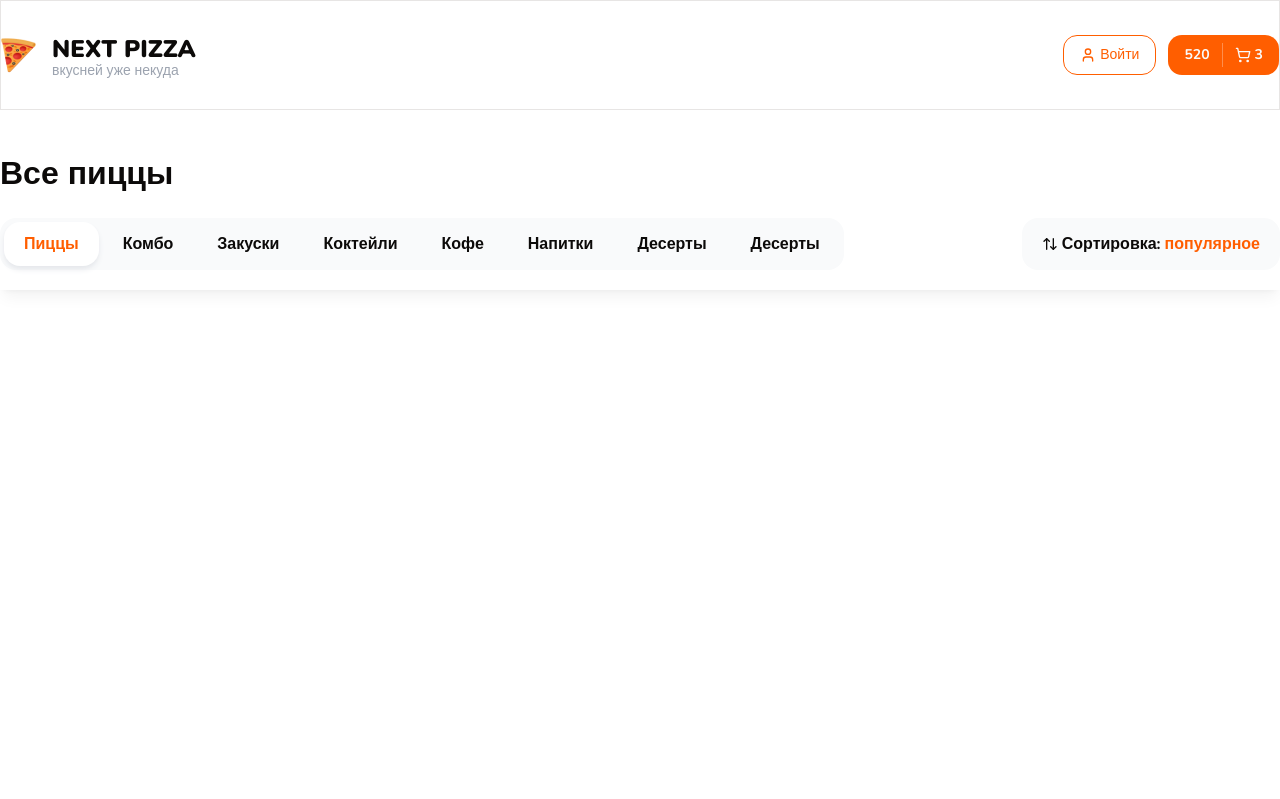
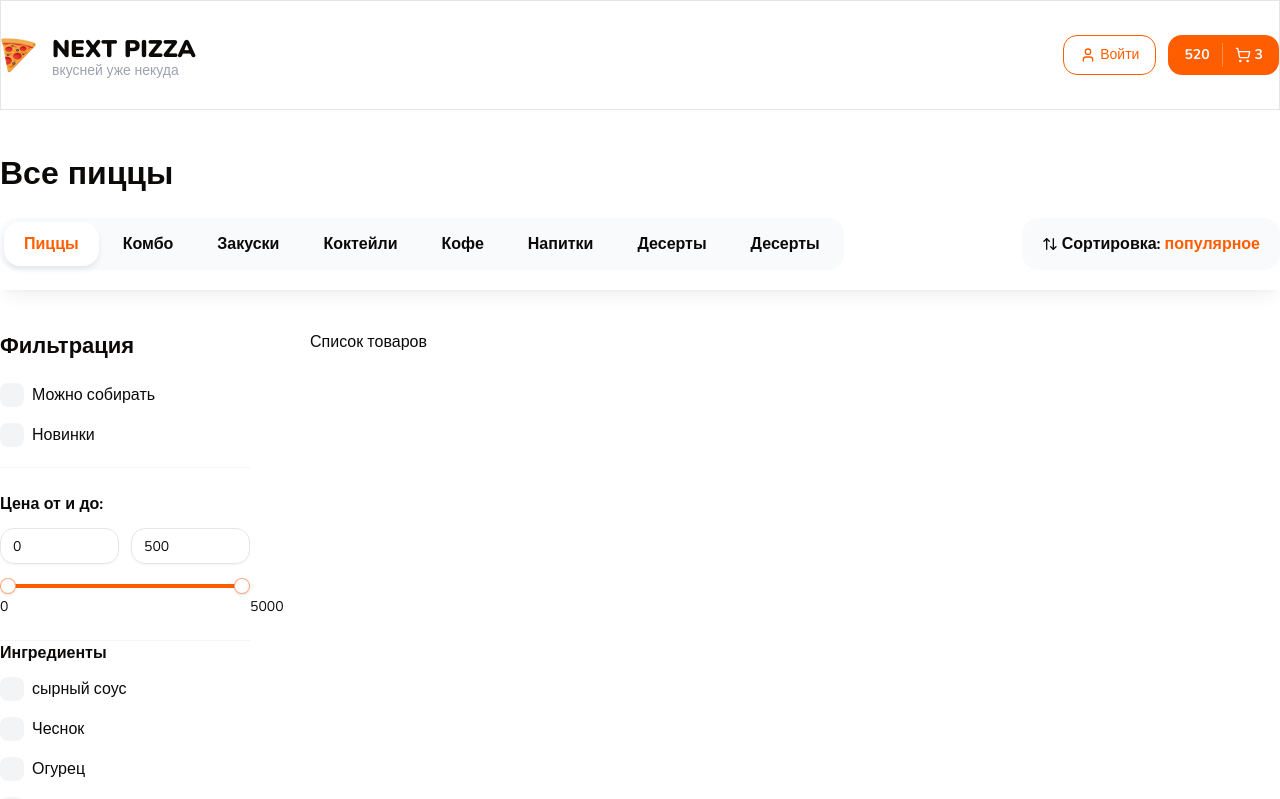
Before and after one commit to jpaberzs/next-pizza, a Next.js app: page / in a window 1280 px wide. Shown: the top 799 px of the page. Built offline with nearby package versions, Linux system fonts and the light colour scheme.

Commit message:
feat: created filter bar

```diff
--- a/app/page.tsx
+++ b/app/page.tsx
@@ -1,17 +1,27 @@
-import { Container, Title, Categories, SortPopup } from '@/components/shared';
+import { Container, Title, Categories, SortPopup, Filters } from '@/components/shared';
 
-export default function Page() {
+export default function Home() {
   return (
     <>
       <Container>
         <Title text="Все пиццы" size="lg" className="font-extrabold mt-10" />
       </Container>
-      <div className="sticky top-0 bg-white py-5 shadow-lg shadow-black/5">
+      <div className="sticky top-0 z-20 bg-white py-5 shadow-lg shadow-black/5">
         <Container className="flex items-center justify-between">
           <Categories />
           <SortPopup />
         </Container>
       </div>
+      <Container className="mt-10 pb-14">
+        <div className="flex gap-[60px]">
+          <div className="w-[250px]">
+            <Filters />
+          </div>
+          <div className="flex-1">
+            <div className="flex flex-col gap-16">Список товаров</div>
+          </div>
+        </div>
+      </Container>
     </>
   );
 }
--- a/components/shared/categories.tsx
+++ b/components/shared/categories.tsx
@@ -1,3 +1,5 @@
+'use client';
+
 import { FC } from 'react';
 import { cn } from '@/lib/utils';
 import Link from 'next/link';
--- /dev/null
+++ b/components/shared/checkbox-filters-group.tsx
@@ -0,0 +1,82 @@
+'use client';
+
+import { FC, useState } from 'react';
+import { cn } from '@/lib/utils';
+import { Input } from '../ui';
+import { FilterCheckbox } from '@/components/shared';
+
+interface Item {
+  text: string;
+  value: string;
+  endAdornment?: React.ReactNode;
+  onCheckedChange?: (checked: boolean) => void;
+  checked?: boolean;
+}
+
+interface Props {
+  title: string;
+  items: Item[];
+  defaultItem: Item[];
+  limit?: number;
+  searchInputPlaceholder?: string;
+  onChange?: (filter: string[]) => void;
+  defaultValue?: string[];
+  className?: string;
+}
+
+export const CheckboxFiltersGroup: FC<Props> = ({
+  title,
+  items,
+  defaultItem,
+  limit = 5,
+  searchInputPlaceholder = 'Поиск...',
+  className,
+}) => {
+  const [showAll, setShowAll] = useState(false);
+  const [searchValue, setSearchValue] = useState('');
+
+  const list = showAll
+    ? items.filter((item) =>
+        item.text.toLocaleLowerCase().includes(searchValue.toLocaleLowerCase()),
+      )
+    : defaultItem.slice(0, limit);
+
+  const onChangeSearchInput = (value: string) => {
+    setSearchValue(value);
+  };
+
+  return (
+    <div className={cn(className)}>
+      <p className="font-bold mb-3">{title}</p>
+      {showAll && (
+        <div className="mb-5">
+          <Input
+            onChange={(e) => onChangeSearchInput(e.target.value)}
+            value={searchValue}
+            placeholder={searchInputPlaceholder}
+            className="bg-gray-50 border-none"
+          />
+        </div>
+      )}
+      <div className="flex flex-col gap-4 max-h-96 pr-2 overflow-auto scrollbar">
+        {list.map((item, index) => (
+          <FilterCheckbox
+            key={index}
+            text={item.text}
+            value={item.value}
+            endAdornment={item.endAdornment}
+            checked={false}
+            onCheckedChange={(ids) => console.log(ids)}
+          />
+        ))}
+      </div>
+      {items.length > limit && (
+        <div className={showAll ? 'border-t border-t-neutral-100 mt-4' : ''}>
+          <button onClick={() => setShowAll(!showAll)} className="text-primary mt-3">
+            {showAll ? 'Скрыть' : '+ Показать все'}
+          </button>
+        </div>
+      )}
+    </div>
+  );
+};
--- /dev/null
+++ b/components/shared/filter-checkbox.tsx
@@ -0,0 +1,39 @@
+'use client';
+
+import { FC } from 'react';
+import { cn } from '@/lib/utils';
+import { Checkbox } from '../ui';
+
+interface FilterChecboxProps {
+  text: string;
+  value: string;
+  endAdornment?: React.ReactNode;
+  onCheckedChange?: (checked: boolean) => void;
+  checked?: boolean;
+}
+
+export const FilterCheckbox: FC<FilterChecboxProps> = ({
+  text,
+  value,
+  endAdornment,
+  onCheckedChange,
+  checked,
+}) => {
+  return (
+    <div className={cn('flex items-center space-x-2')}>
+      <Checkbox
+        onCheckedChange={onCheckedChange}
+        checked={checked}
+        value={value}
+        className={cn('rounded-[8px] w-6 h-6')}
+        id={`checkbox-${String(value)}`}
+      />
+      <label
+        htmlFor={`checkbox-${String(value)}`}
+        className={cn('leading-none cursor-pointer flex-1')}>
+        {text}
+      </label>
+      {endAdornment}
+    </div>
+  );
+};
--- /dev/null
+++ b/components/shared/filters.tsx
@@ -0,0 +1,123 @@
+'use client';
+
+import { FC } from 'react';
+import { cn } from '@/lib/utils';
+import { Title, FilterCheckbox, RangeSlider, CheckboxFiltersGroup } from '@/components/shared';
+import { Input } from '../ui';
+
+interface Props {
+  className?: string;
+}
+
+export const Filters: FC<Props> = ({ className }) => {
+  return (
+    <div className={cn(className)}>
+      <Title text="Фильтрация" size="sm" className="mb-5 font-bold" />
+      <div className="flex flex-col gap-4">
+        <FilterCheckbox text="Можно собирать" value="1" />
+        <FilterCheckbox text="Новинки" value="2" />
+      </div>
+      <div className="mt-5 border-y border-y-neutral-100 py-6 pb-7">
+        <p className="font-bold mb-3">Цена от и до:</p>
+        <div className="flex gap-3 mb-5">
+          <Input type="number" placeholder="0" min={0} max={5000} defaultValue={0} />
+          <Input type="number" placeholder="5000" min={100} defaultValue={500} max={5000} />
+        </div>
+        <RangeSlider min={0} max={5000} step={10} value={[0, 5000]} />
+      </div>
+      <CheckboxFiltersGroup
+        title="Ингредиенты"
+        className="mb-5"
+        limit={6}
+        defaultItem={[
+          {
+            text: 'сырный соус',
+            value: '10',
+          },
+          {
+            text: 'Чеснок',
+            value: '2',
+          },
+          {
+            text: 'Огурец',
+            value: '3',
+          },
+          {
+            text: 'сырный соус 2',
+            value: '4',
+          },
+          {
+            text: 'Чеснок 2',
+            value: '5',
+          },
+          {
+            text: 'Огурец 2',
+            value: '6',
+          },
+        ]}
+        items={[
+          {
+            text: 'сырный соус',
+            value: '1',
+          },
+          {
+            text: 'Чеснок',
+            value: '2',
+          },
+          {
+            text: 'Огурец',
+            value: '3',
+          },
+          {
+            text: 'сырный соус',
+            value: '1',
+          },
+          {
+            text: 'Чеснок',
+            value: '2',
+          },
+          {
+            text: 'Огурец',
+            value: '3',
+          },
+          {
+            text: 'сырный соус',
+            value: '1',
+          },
+          {
+            text: 'Чеснок',
+            value: '2',
+          },
+          {
+            text: 'Огурец',
+            value: '3',
+          },
+          {
+            text: 'сырный соус',
+            value: '1',
+          },
+          {
+            text: 'Чеснок',
+            value: '2',
+          },
+          {
+            text: 'Огурец',
+            value: '3',
+          },
+          {
+            text: 'сырный соус 2',
+            value: '4',
+          },
+          {
+            text: 'Чеснок 2',
+            value: '5',
+          },
+          {
+            text: 'Огурец 2',
+            value: '6',
+          },
+        ]}
+      />
+    </div>
+  );
+};
--- a/components/shared/header.tsx
+++ b/components/shared/header.tsx
@@ -1,3 +1,5 @@
+'use client';
+
 import { cn } from '@/lib/utils';
 import { FC } from 'react';
 import { Container } from '@/components/shared';
--- a/components/shared/index.ts
+++ b/components/shared/index.ts
@@ -1,3 +1,7 @@
+export { CheckboxFiltersGroup } from './checkbox-filters-group';
+export { RangeSlider } from '@/components/shared/range-slider';
+export { FilterCheckbox } from '@/components/shared/filter-checkbox';
+export { Filters } from '@/components/shared/filters';
 export { SortPopup } from '@/components/shared/sort-popup';
 export { Categories } from '@/components/shared/categories';
 export { Title } from '@/components/shared/title';
--- /dev/null
+++ b/components/shared/range-slider.tsx
@@ -0,0 +1,70 @@
+'use client';
+
+import React from 'react';
+import * as SliderPrimitive from '@radix-ui/react-slider';
+
+import { cn } from '@/lib/utils';
+
+type SliderProps = {
+  className?: string;
+  min: number;
+  max: number;
+  step: number;
+  formatLabel?: (value: number) => string;
+  value?: number[] | readonly number[];
+  onValueChange?: (values: number[]) => void;
+};
+
+const RangeSlider = React.forwardRef(
+  (
+    { className, min, max, step, formatLabel, value, onValueChange, ...props }: SliderProps,
+    ref,
+  ) => {
+    const initialValue = Array.isArray(value) ? value : [min, max];
+    const [localValues, setLocalValues] = React.useState(initialValue);
+
+    React.useEffect(() => {
+      setLocalValues(Array.isArray(value) ? value : [min, max]);
+    }, [min, max, value]);
+
+    const handleValueChange = (newValues: number[]) => {
+      setLocalValues(newValues);
+      if (onValueChange) {
+        onValueChange(newValues);
+      }
+    };
+
+    return (
+      <SliderPrimitive.Root
+        ref={ref as React.RefObject<HTMLDivElement>}
+        min={min}
+        max={max}
+        step={step}
+        value={localValues}
+        onValueChange={handleValueChange}
+        className={cn('relative flex w-full touch-none select-none mb-6 items-center', className)}
+        {...props}>
+        <SliderPrimitive.Track className="relative h-1 w-full grow overflow-hidden rounded-full bg-primary/20">
+          <SliderPrimitive.Range className="absolute h-full bg-primary" />
+        </SliderPrimitive.Track>
+        {localValues.map((value2, index) => (
+          <React.Fragment key={index}>
+            <div
+              className="absolute text-center"
+              style={{
+                left: `calc(${((value2 - min) / (max - min)) * 100}% + 0px)`,
+                top: '10px',
+              }}>
+              <span className="text-sm">{formatLabel ? formatLabel(value2) : value2}</span>
+            </div>
+            <SliderPrimitive.Thumb className="block h-4 w-4 rounded-full border border-primary/50 bg-white shadow transition-colors focus-visible:outline-none focus-visible:ring-1 focus-visible:ring-ring disabled:pointer-events-none disabled:opacity-50" />
+          </React.Fragment>
+        ))}
+      </SliderPrimitive.Root>
+    );
+  },
+);
+
+RangeSlider.displayName = SliderPrimitive.Root.displayName;
+
+export { RangeSlider };
--- a/components/shared/title.tsx
+++ b/components/shared/title.tsx
@@ -1,3 +1,5 @@
+'use client';
+
 import clsx from 'clsx';
 import { FC, createElement } from 'react';
 
--- a/components/ui/checkbox.tsx
+++ b/components/ui/checkbox.tsx
@@ -2,7 +2,7 @@
 
 import * as React from 'react';
 import * as CheckboxPrimitive from '@radix-ui/react-checkbox';
-import { CheckIcon } from '@radix-ui/react-icons';
+import { Check } from 'lucide-react';
 
 import { cn } from '@/lib/utils';
 
@@ -13,15 +13,12 @@ const Checkbox = React.forwardRef<
   <CheckboxPrimitive.Root
     ref={ref}
     className={cn(
-      'peer h-4 w-4 shrink-0 rounded-sm border border-primary shadow focus-visible:outline-none focus-visible:ring-1 focus-visible:ring-ring disabled:cursor-not-allowed disabled:opacity-50 data-[state=checked]:bg-primary data-[state=checked]:text-primary-foreground',
-      className
+      'peer h-4 w-4 shrink-0 bg-gray-100 ring-offset-background focus-visible:outline-none focus-visible:ring-2 focus-visible:ring-ring focus-visible:ring-offset-2 disabled:cursor-not-allowed disabled:opacity-50 data-[state=checked]:bg-primary data-[state=checked]:text-primary-foreground',
+      className,
     )}
-    {...props}
-  >
-    <CheckboxPrimitive.Indicator
-      className={cn('flex items-center justify-center text-current')}
-    >
-      <CheckIcon className="h-4 w-4" />
+    {...props}>
+    <CheckboxPrimitive.Indicator className={cn('flex items-center justify-center text-current')}>
+      <Check className="h-4 w-4" strokeWidth={3} />
     </CheckboxPrimitive.Indicator>
   </CheckboxPrimitive.Root>
 ));
```
Also changed, not shown: components/shared/product-card.tsx (added).
